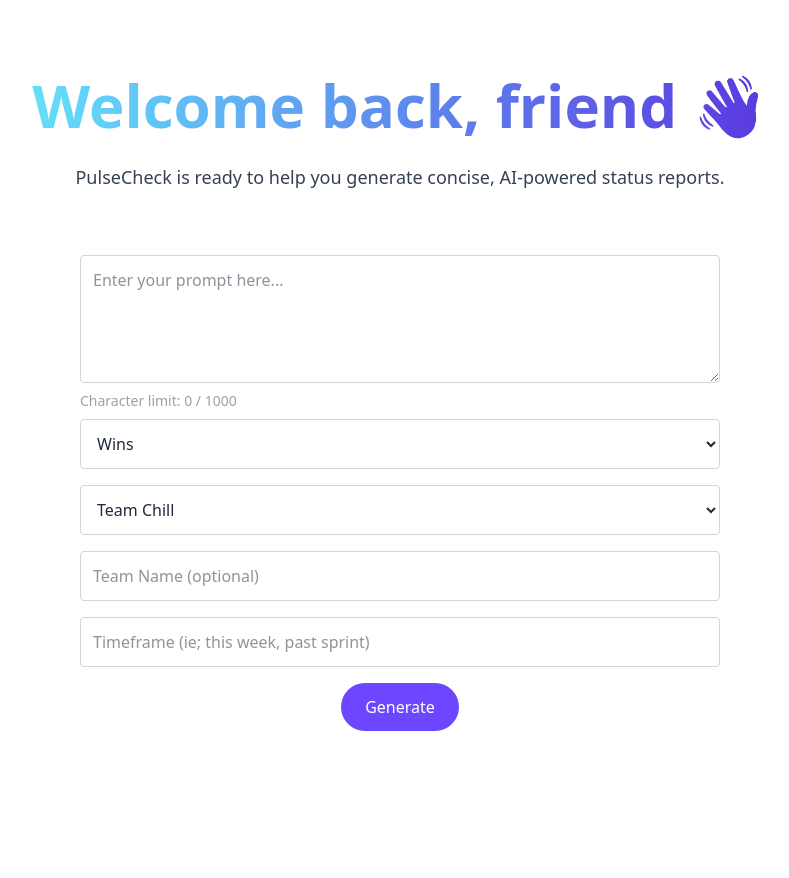
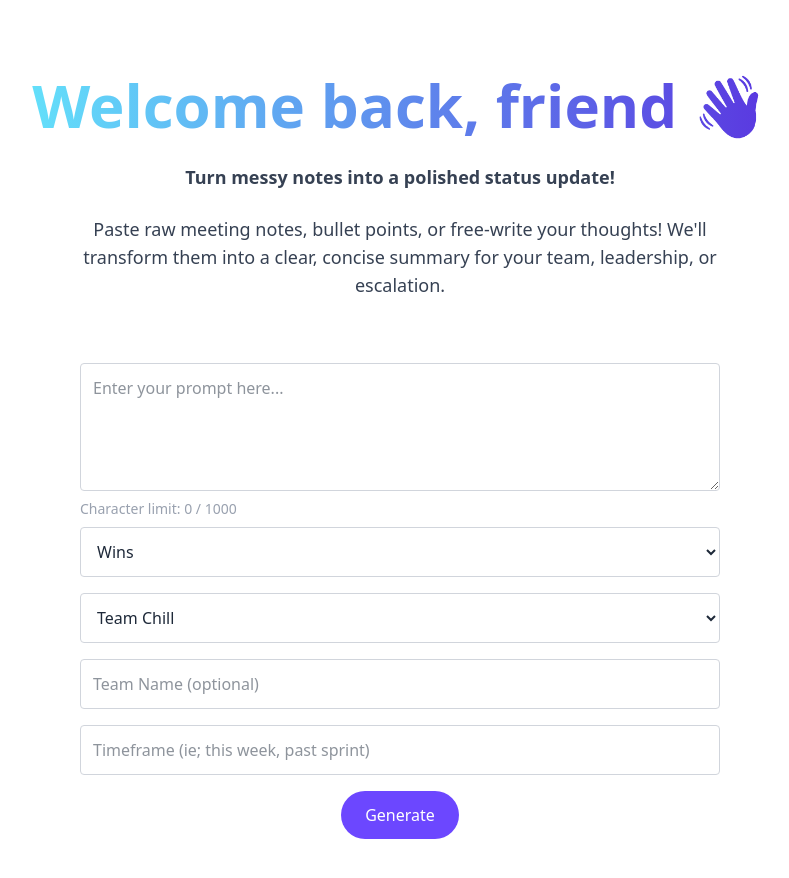
Before and after one commit to Natalie624/pulsecheck, a Next.js app: page /dashboard in a window 1280 px wide. Shown: the top 878 px of the page, without its empty margins (240-1029 px from the left). Before the commit the page ends 835 px from the top, so only its background shows below. Built offline with nearby package versions, Linux system fonts and the light colour scheme; no server answers.

Commit message:
added dashboard instructuions

```diff
--- a/src/app/dashboard/page.tsx
+++ b/src/app/dashboard/page.tsx
@@ -13,7 +13,11 @@
       </h1>
 
       <p className="text-lg text-gray-700 mb-6 max-w-2xl">
-        PulseCheck is ready to help you generate concise, AI-powered status reports.
+        <span className="font-semibold">Turn messy notes into a polished status update!</span>
+      </p>
+      <p className="text-lg text-gray-700 mb-6 max-w-2xl">
+        <span>Paste raw meeting notes, bullet points, or free-write your thoughts!
+          We&apos;ll transform them into a clear, concise summary for your team, leadership, or escalation.</span>
       </p>
 
       <PromptForm />
```
